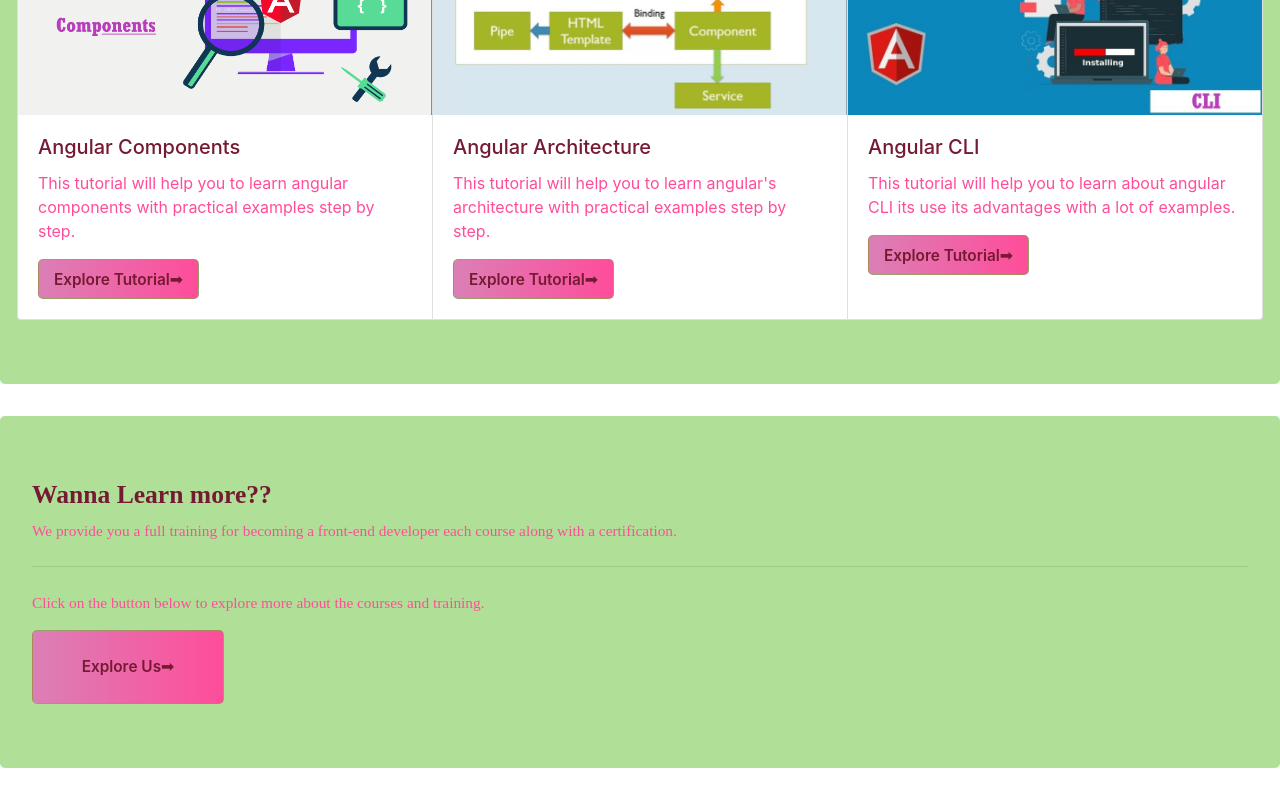
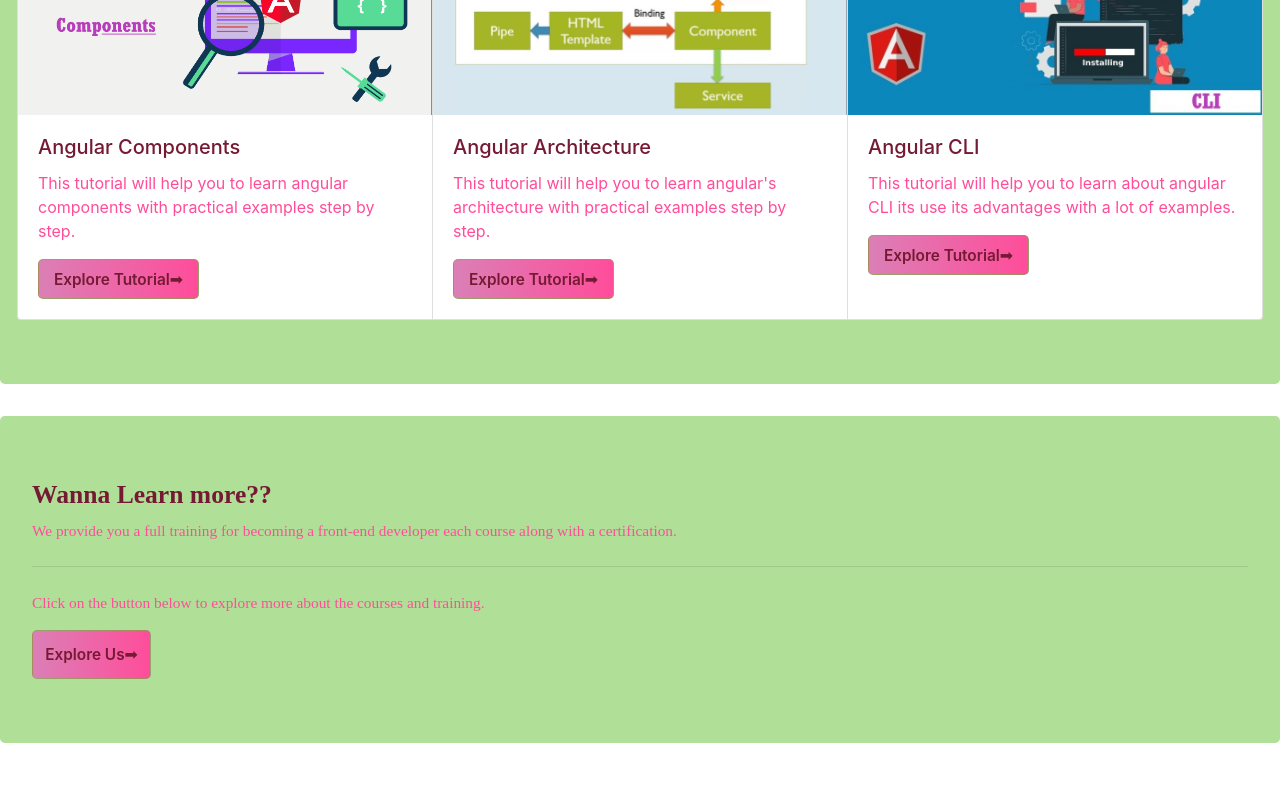
Before and after one commit to komalYadv/Responsive-Angular-App, an Angular app: page /home in a window 1280 px wide. Shown: the part 857-1657 px from the top of the page. After the commit the page ends 1632 px from the top, so only its background shows below. Built offline with nearby package versions, Linux system fonts and the light colour scheme.

Commit message:
Update home.component.html

```diff
--- a/src/app/home/home.component.html
+++ b/src/app/home/home.component.html
@@ -52,5 +52,5 @@
   <p class="lead">We provide you a full training for becoming a front-end developer each course along with a certification.</p>
   <hr class="my-4">
   <p class="lead">Click on the button below to explore more about the courses and training.</p>
-    <a class="btn" href="#">Explore Us➟</a>
+  <a class="btn" href="#" style="padding: 1%;">Explore Us➟</a>
 </div>
```
